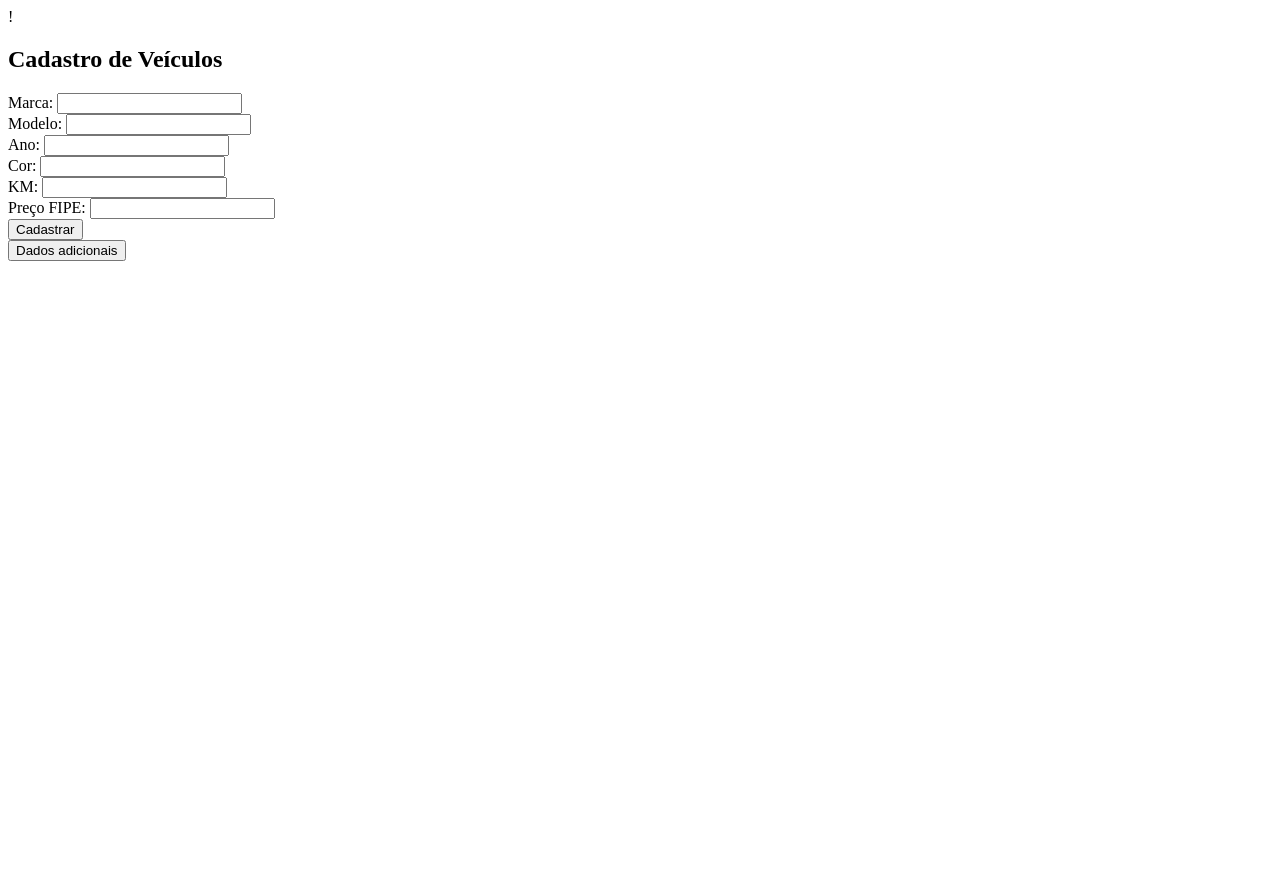
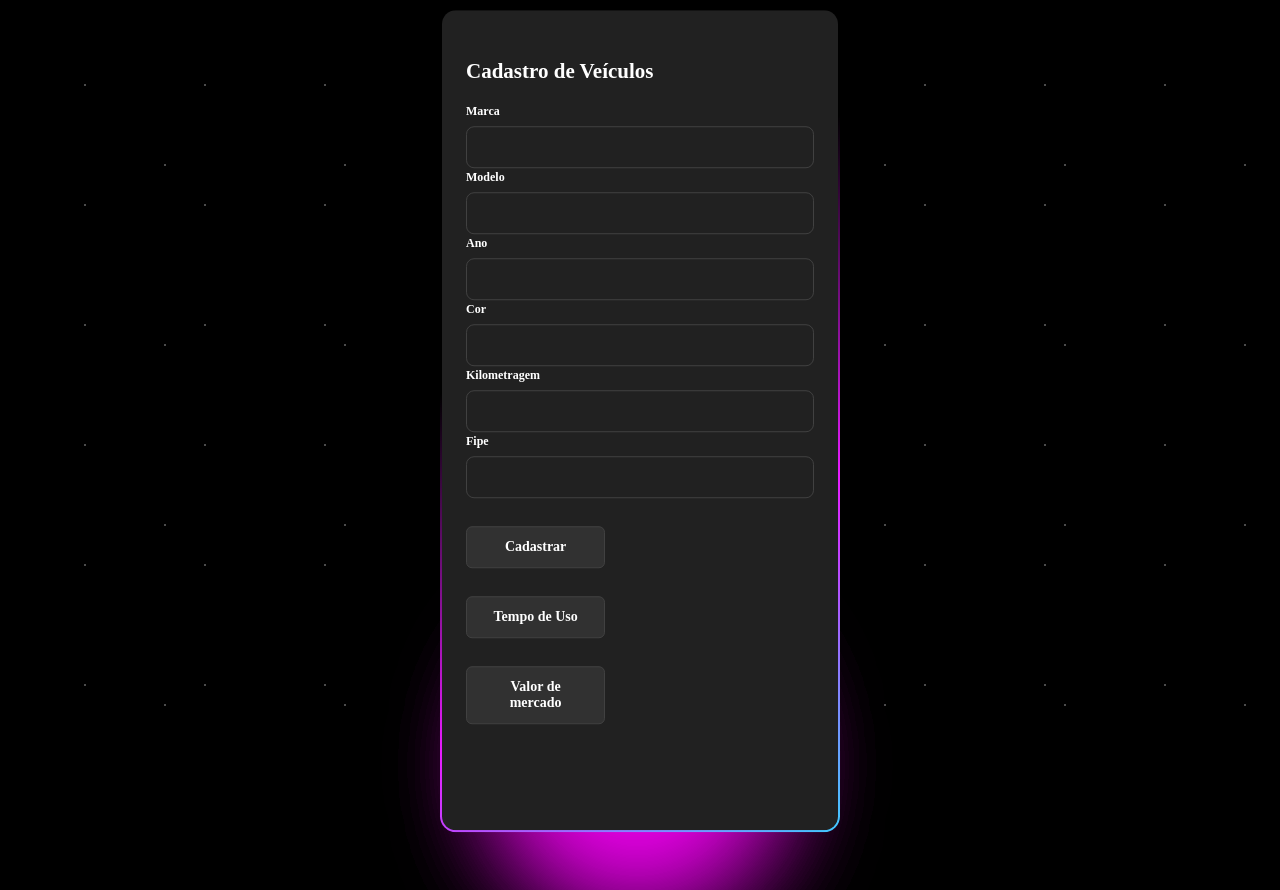
Before and after one commit to Talles10/ProjetoJs, a plain HTML site: page AtividadesSemana3/atv2.html in a window 1280 px wide. Before the commit the page ends 800 px from the top, so only its background shows below. Drawn offline with Linux system fonts and the light colour scheme.

Commit message:
Exercicio 2 JS, CSS e HTML COMPLETOS

```diff
--- a/AtividadesSemana3/atv2.html
+++ b/AtividadesSemana3/atv2.html
@@ -1,31 +1,46 @@
-!<DOCTYPE html>
+<DOCTYPE html>
 <html lang="pt-br">
 <head>
     <meta charset="UTF-8">
     <meta name="viewport" content="width=device-width, initial-scale=1.0">
     <title>Atv1</title>
+    <link rel="stylesheet" href="sty2.css">
     <script src="scr2.js"></script>
 </head>
 <body>
+    <div class="stars"></div>
+    <div class="neon"></div>
+    <div class="neon"></div>
+    <div class="neon"></div>
+    <div class="neon"></div>
 
+
+<div class="centro">
+    <div class="form-container">
+    <form class="form">
+        <div class="form-group">
             <h2>Cadastro de Veículos</h2>
-        <label>Marca:</label>
-        <input type="text" id="marca"><br>
-        <label>Modelo:</label>
-        <input type="text" id="modelo"><br>
-        <label>Ano:</label>
-        <input type="number" id="ano"><br>
-        <label>Cor:</label>
-        <input type="text" id="cor"><br>
-        <label>KM:</label>
-        <input type="number" id="km"><br>
-        <label>Preço FIPE:</label>
-        <input type="number" id="fipe"><br>
-        <button onclick="armazenar()">Cadastrar</button>
+        <label for="Marca">Marca</label>
+        <input type="text" id="marca" name="marca" required="">
+        <label for="Modelo">Modelo</label>
+        <input type="text" id="modelo" name="modelo" required="">
+        <label for="Ano">Ano</label>
+        <input type="number" id="ano" name="ano" required="">
+        <label for="Cor">Cor</label>
+        <input type="text" id="cor" name="cor" required="">
+        <label for="Km">Kilometragem</label>
+        <input type="number" id="km" name="km" required="">
+        <label for="Fipe">Fipe</label>
+        <input type="number" id="fipe" name="fipe" required="">
+        </div>
+        <button onclick="armazenar()" class="form-submit-btn" type="button">Cadastrar</button>
+        <button onclick="anosUtilizacao()" class="form-submit-btn" type="button">Tempo de Uso</button>
+        <button onclick="valorMercado()" class="form-submit-btn" type="button">Valor de mercado</button>
         </form>
     <div id="dados"></div>
-
-        <button onclick="anosUtilizacao()">Dados adicionais</button>
     <div id="tempo"></div>
+    <div id="valores"></div>
+    </div>
+</div>
 </body>
 </html>
--- a/AtividadesSemana3/scr2.js
+++ b/AtividadesSemana3/scr2.js
@@ -1,19 +1,3 @@
-/*Implemente um formulario HTML para input das características de um
-carro:
-marca, modelo, ano, cor, kilometragem, valor_fipe
-Implemente um script que armazene as características preenchidas no
-formulário em um objeto e que contenha, além das propriedades acima, dois
-métodos:
-anosUtilizacao() – deve retornar quantos anos de utilização o veículo
-possui;
-valorMercado() – deve retornar o valor de mercado considerando a
-seguinte regra:
-carros que rodam até 30.000 km/ano – 110% do valor_fipe
-carros que rodam entre 30.000 e 50.000 km/ano – 100% do valor_fipe
-carros que rodam mais que 50.000 km/ano – 90% do valor_fipe
-Preenchidos os campos os métodos criados devem ser utilizados para exibir
-quantos anos o veículo tem de utilização juntamente com seu valor de
-mercado.*/
 let vetmarca = [];
 let vetmodelo = [];
 let vetano = [];
@@ -21,21 +5,23 @@ let vetcor = [];
 let vetkm = [];
 let vetfipe = [];
 let ano = null;
+let fipe = null;
 function armazenar(){
     let marca = document.getElementById("marca").value.trim();
     let modelo = document.getElementById("modelo").value.trim();
     let anoInput = document.getElementById("ano").value.trim();
     let cor = document.getElementById("cor").value.trim();
-    let km = document.getElementById("km").value.trim();
-    let fipe = document.getElementById("fipe").value.trim();
+    let kmInput = document.getElementById("km").value.trim();
+    let fipeInput = document.getElementById("fipe").value.trim();
 
 
-    if (marca === "" || modelo === "" || ano === "" || cor === "" || km === "" || fipe === "") {
+    if (marca === "" || modelo === "" || anoInput === "" || cor === "" || kmInput === "" || fipeInput === "") {
         alert('Para cadastrar, preencha todos os campos');
         return;
     }
-
+    fipe = parseInt(fipeInput);
     ano = parseInt(anoInput);
+    let km = parseInt(kmInput);
 
     vetmarca.push(marca)
     vetmodelo.push(modelo)
@@ -70,3 +56,28 @@ function anosUtilizacao(){
         <p>Veículo utilizado por : ${utilizado} anos</p>
     `;
 };
+
+function valorMercado(){
+    if(fipe === null || isNaN(fipe)){
+        alert('Adicione um valor compatível');
+        return
+    }
+    let kmAtual = vetkm[vetkm.length - 1];
+    if (kmAtual === undefined || isNaN(kmAtual)) {
+        alert('Não há quilometragem cadastrada.');
+        return;
+    }
+
+    let valor_fipe;
+    if (kmAtual <= 30000) {
+        valor_fipe = 1.1 * fipe;
+    } else if (kmAtual > 30000 && kmAtual <= 50000) {
+        valor_fipe = 1.0 * fipe;
+    } else {
+        valor_fipe = 0.9 * fipe;
+    }
+
+    document.getElementById("valores").innerHTML = `
+        <p>O valor de mercado baseado na sua quilometragem é de: R$ ${valor_fipe.toFixed(2)}</p>
+    `;
+}
--- /dev/null
+++ b/AtividadesSemana3/sty2.css
@@ -0,0 +1,183 @@
+body {
+    background-color: black;
+    height: 100vh;
+    margin: 0;
+    overflow: auto;
+    position: relative;
+}
+
+/* Estrelas piscando */
+@keyframes twinkle {
+    0%, 100% { opacity: 1; }
+    50% { opacity: 0.3; }
+}
+
+.stars {
+    position: absolute;
+    width: 100%;
+    height: 100%;
+    background-image: radial-gradient(white 1px, transparent 1px),
+                    radial-gradient(white 1px, transparent 1px);
+    background-size: 120px 120px, 180px 180px;
+    background-position: 25px 25px, 75px 75px;
+    animation: twinkle 2s infinite alternate;
+}
+
+/* Animação para mover as luzes aleatoriamente pela tela */
+@keyframes moveNeon {
+    0% { transform: translate(0, 0); }
+    25% { transform: translate(80vw, 20vh); }
+    50% { transform: translate(40vw, 80vh); }
+    75% { transform: translate(10vw, 50vh); }
+    100% { transform: translate(0, 0); }
+}
+
+/* Animação para mudar as cores RGB das luzes neon */
+@keyframes neonColors {
+    0% { background: rgba(255, 0, 255, 0.5); } /* Magenta */
+    25% { background: rgba(0, 191, 255, 0.5); } /* Azul Claro */
+    50% { background: rgba(138, 43, 226, 0.5); } /* Roxo */
+    75% { background: rgba(255, 20, 147, 0.5); } /* Rosa Forte */
+    100% { background: rgba(255, 0, 255, 0.5); } /* Magenta */
+}
+
+.neon {
+    position: absolute;
+    width: 250px;
+    height: 250px;
+    border-radius: 50%;
+    filter: blur(60px);
+    animation: moveNeon 10s infinite linear alternate,
+    neonColors 5s infinite linear;
+}
+
+/* Criando várias luzes */
+.neon:nth-child(1) {
+    top: 10%;
+    left: 20%;
+}
+
+.neon:nth-child(2) {
+    top: 50%;
+    left: 60%;
+    animation-duration: 12s, 6s; /* Variando a duração das animações */
+}
+
+.neon:nth-child(3) {
+    top: 70%;
+    left: 30%;
+    animation-duration: 8s, 4s;
+}
+
+.neon:nth-child(4) {
+    top: 30%;
+    left: 80%;
+    animation-duration: 14s, 7s;
+}
+
+
+.centro{
+    display: flex;
+    justify-content: center;
+    transform: translate(0%, 1%);
+}
+
+.form-container {
+    width: 400px;
+    background: linear-gradient(#212121, #212121) padding-box,
+                linear-gradient(145deg, transparent 35%,#e81cff, #40c9ff) border-box;
+    border: 2px solid transparent;
+    padding: 32px 24px;
+    font-size: 14px;
+    font-family: inherit;
+    color: white;
+    display: flex;
+    flex-direction: column;
+    gap: 20px;
+    box-sizing: border-box;
+    border-radius: 16px;
+}
+
+.form-container button:active {
+    scale: 0.95;
+}
+
+.form-container .form {
+    display: flex;
+    flex-direction: column;
+    gap: 20px;
+}
+
+.form-container .form-group {
+    display: flex;
+    flex-direction: column;
+    gap: 2px;
+}
+
+.form-container .form-group label {
+    display: block;
+    margin-bottom: 5px;
+    color: #ffffff;
+    font-weight: 600;
+    font-size: 12px;
+}
+
+.form-container .form-group input {
+    width: 100%;
+    padding: 12px 16px;
+    border-radius: 8px;
+    color: #fff;
+    font-family: inherit;
+    background-color: transparent;
+    border: 1px solid #414141;
+}
+
+.form-container .form-group textarea {
+    width: 100%;
+    padding: 12px 16px;
+    border-radius: 8px;
+    resize: none;
+    color: #fff;
+    height: 96px;
+    border: 1px solid #414141;
+    background-color: transparent;
+    font-family: inherit;
+}
+
+.form-container .form-group input::placeholder {
+    opacity: 0.5;
+}
+
+.form-container .form-group input:focus {
+    outline: none;
+    border-color: #e81cff;
+}
+
+.form-container .form-group textarea:focus {
+    outline: none;
+    border-color: #e81cff;
+}
+
+.form-container .form-submit-btn {
+    display: flex;
+    align-items: flex-start;
+    justify-content: center;
+    align-self: flex-start;
+    font-family: inherit;
+    color: #ffffff;
+    font-weight: 600;
+    width: 40%;
+    background: #313131;
+    border: 1px solid #414141;
+    padding: 12px 16px;
+    font-size: inherit;
+    gap: 8px;
+    margin-top: 8px;
+    cursor: pointer;
+    border-radius: 6px;
+}
+
+.form-container .form-submit-btn:hover {
+    background-color: #fff;
+    border-color: #fff;
+}
```
Also changed, not shown: AtividadesSemana2/atividade1.html (+1 -1 lines), AtividadesSemana3/atv1.html (+2 -2 lines), AtividadesSemana3/sty1.css (renamed from AtividadesSemana3/sty.css). Lines whose indentation alone changed are shown as unchanged.
